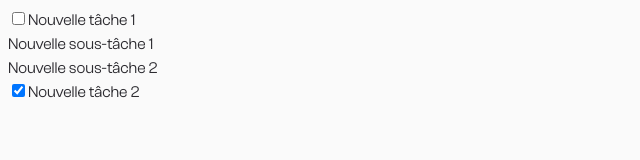
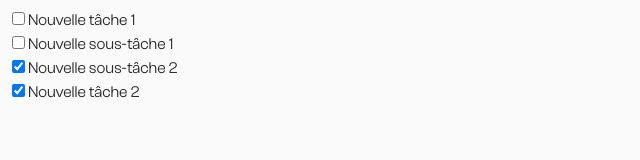
Before and after one commit to jermgn/TaskForge, a Vue app: page / in a window 1280 px wide. Shown: the top 160 px of the page, without its empty margins (0-640 px from the left). Built offline with nearby package versions, Linux system fonts and the light colour scheme.

Commit message:
feat(subtask): add toggle checkbox

```diff
--- a/src/components/SubTaskItem.vue
+++ b/src/components/SubTaskItem.vue
@@ -1,13 +1,28 @@
 <script setup lang="ts">
+import { useSubTaskStore } from '@/stores/SubTaskStore';
 import type { SubTask } from '@/types/SubTask';
 
-defineProps<{
+const props = defineProps<{
     subtask: SubTask,
 }>();
+
+const subTaskStore = useSubTaskStore();
+
+const toggleSubtask = () => {
+    subTaskStore.toggleSubtask(props.subtask.id);
+};
 </script>
 
 <template>
-    <div>{{ subtask.name }}</div>
+    <div>
+        <input
+        type="checkbox"
+        :id="`${subtask.id}`"
+        :checked="subtask.isCompleted"
+        @change="toggleSubtask"
+        />
+        <label :for="`${subtask.id}`">{{ subtask.name }}</label>
+    </div>
 </template>
 
 <style scoped>
--- a/src/components/TaskItem.vue
+++ b/src/components/TaskItem.vue
@@ -4,14 +4,15 @@ import SubTaskList from '@/components/SubTaskList.vue';
 import { TaskState } from '@/enums/TaskState';
 import type { Task } from '@/types/Task';
 
-defineProps<{
+const props = defineProps<{
     task: Task,
 }>();
 
 const taskStore = useTaskStore();
 
-const { toggleTaskState } = taskStore;
-
+const toggleTaskState = () => {
+    taskStore.toggleTaskState(props.task.id);
+};
 </script>
 
 <template>
@@ -20,7 +21,7 @@ const { toggleTaskState } = taskStore;
         type="checkbox"
         :id="`${task.id}`"
         :checked="task.state === TaskState.COMPLETED"
-        @change="() => toggleTaskState(task.id)"
+        @change="toggleTaskState"
         />
         <label :for="`${task.id}`">{{ task.name }}</label>
     </div>
```
